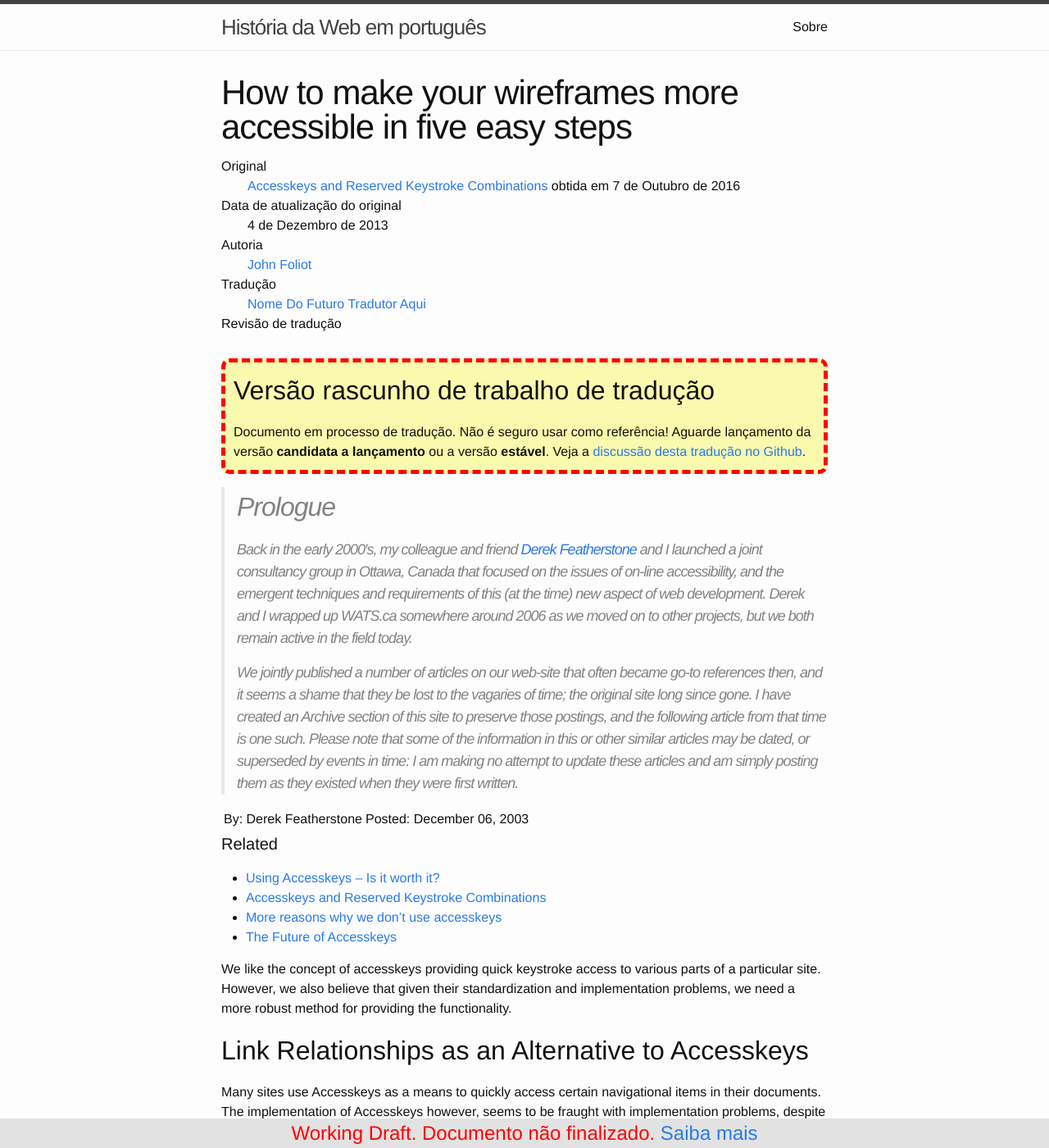
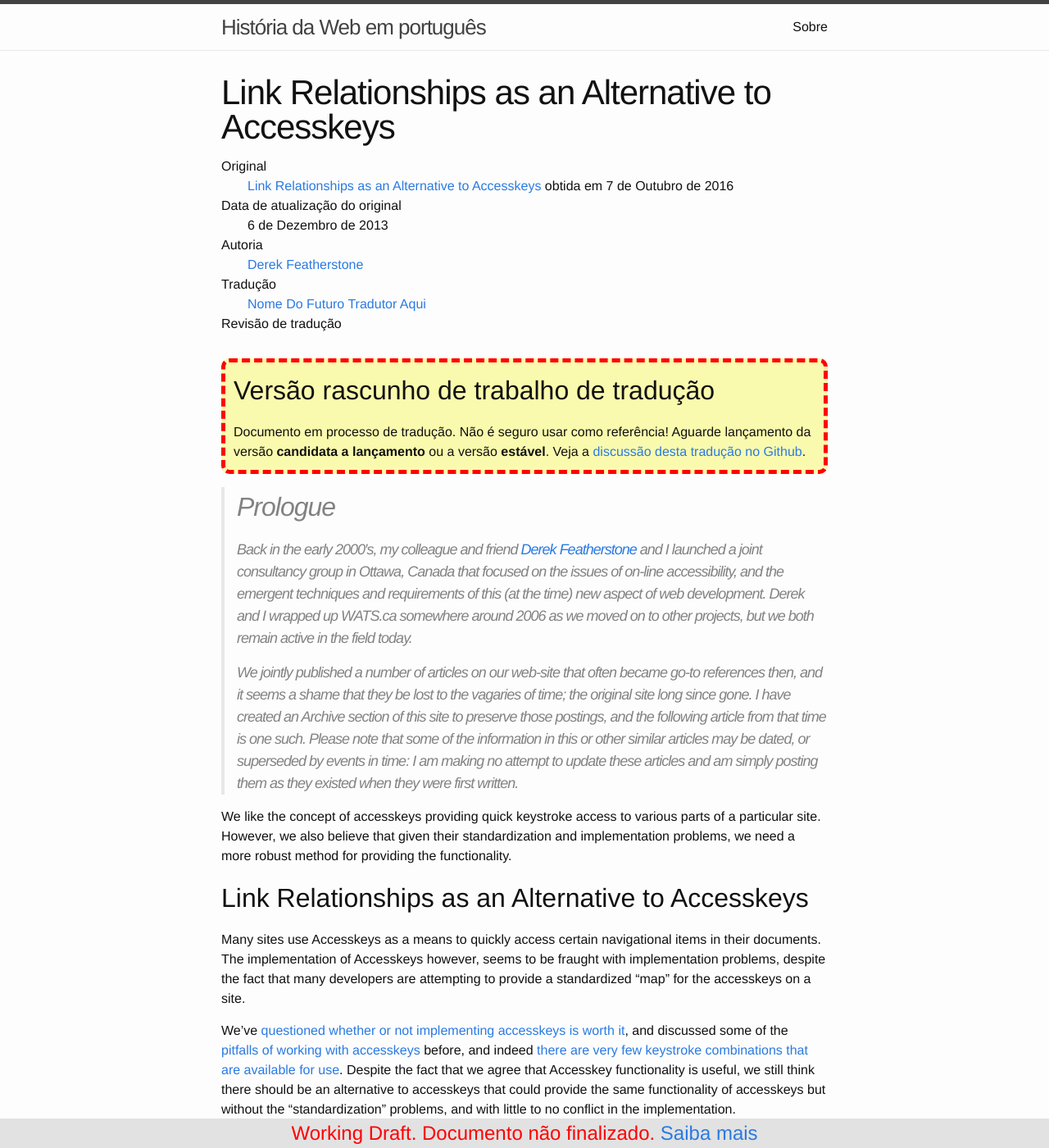
Before and after one commit to webiwg/historia-web-pt, a Jekyll site: the page built from especialista/john-foliot/links-rel-como-alternativa-accesskeys/index.md, in a window 1280 px wide and 1400 px high. Shown: the whole window at 82% size. Built offline with Jekyll 4.4.1, drawn with Linux system fonts in a browser that asks for light colours; some of the changed text lies outside the part shown.

Commit message:
#6 #7 #8 #9 #10: preparação, identacao de demais textos, tags <kbd>, remoção de html desnecessário

````diff
--- a/especialista/john-foliot/links-rel-como-alternativa-accesskeys/index.md
+++ b/especialista/john-foliot/links-rel-como-alternativa-accesskeys/index.md
@@ -1,16 +1,15 @@
 ---
 layout: translation
-date: 2013-12-04 # Data de ultima atualização do original
-title: "How to make your wireframes more accessible in five easy steps" # Titulo traduzido
-description: "In a non-scientific study conducted in the summer of 2002, we researched
-the availability of available Accesskeys which had not already been reserved by various
-other software technologies which might be employed by various users. "
+date: 2013-12-06 # Data de ultima atualização do original
+title: "Link Relationships as an Alternative to Accesskeys" # Titulo traduzido
+description: "We like the concept of accesskeys providing quick keystroke access to various parts of a particular site.
+However, we also believe that given their standardization and implementation problems, we need a more robust method for providing the functionality."
 
-copyright: 'Copyright John Foliot, via WATS.ca' # Quem tem direitos de cópia
+copyright: 'Copyright Derek Featherstone, via WATS.ca' # Quem tem direitos de cópia
 license: null # Caso seja uma licença padrão (MIT, GPL...) por aqui
 license-custom: null # Caso a licença não seja uma padrão, por uma descrição curta dela aqui
 authors: [{
-    name: "John Foliot",
+    name: "Derek Featherstone",
     link: "https://twitter.com/johnfoliot"
 }]
 translators: [{
@@ -18,10 +17,10 @@ translators: [{
     link: "http://twitter.com/webiwg"
 }]
 reviewers: []
-discussion: https://github.com/webiwg/acessibilidade-web-pt/issues/11
+discussion: https://github.com/webiwg/historia-web-pt/issues/9
 original: {
-    title: "Accesskeys and Reserved Keystroke Combinations", # Titulo original, no idioma origial
-    link: "http://john.foliot.ca/accesskeys-and-reserved-keystroke-combinations/", # Link para documento original
+    title: "Link Relationships as an Alternative to Accesskeys", # Titulo original, no idioma origial
+    link: "http://john.foliot.ca/link-relationships-as-an-alternative-to-accesskeys/", # Link para documento original
     dateOfTranslation: "2016-10-07" # Data em que a tradução foi finalizada
 }
 isDraft: true
@@ -48,90 +47,70 @@ isReleaseCandidate: false
 > or superseded by events in time:
 > I am making no attempt to update these articles and am simply posting them as they existed when they were first written.
 
-By: Derek Featherstone | Posted: December 06, 2003
 
-#### Related
-
--   [Using Accesskeys – Is it worth
-    it?](//john.foliot.ca/using-accesskeys-is-it-worth-it/)
--   [Accesskeys and Reserved Keystroke
-    Combinations](//john.foliot.ca/accesskeys-and-reserved-keystroke-combinations/)
--   [More reasons why we don’t use
-    accesskeys](//john.foliot.ca/more-reasons-why-we-dont-use-accesskeys/)
--   [The Future of Accesskeys](//john.foliot.ca/the-future-of-accesskeys/)
-
-We like the concept of accesskeys providing quick keystroke access to various
-parts of a particular site. However, we also believe that given their
-standardization and implementation problems, we need a more robust method for
-providing the functionality.
+We like the concept of accesskeys providing quick keystroke access to various parts of a particular site.
+However, we also believe that given their standardization and implementation problems,
+we need a more robust method for providing the functionality.
 
 Link Relationships as an Alternative to Accesskeys
 --------------------------------------------------
 
-Many sites use Accesskeys as a means to quickly access certain navigational
-items in their documents. The implementation of Accesskeys however, seems to be
-fraught with implementation problems, despite the fact that many developers are
-attempting to provide a standardized “map” for the accesskeys on a site.
+Many sites use Accesskeys as a means to quickly access certain navigational items in their documents.
+The implementation of Accesskeys however,
+seems to be fraught with implementation problems,
+despite the fact that many developers are attempting to provide a standardized "map" for the accesskeys on a site.
 
-We’ve [questioned whether or not implementing accesskeys is worth
-it](//john.foliot.ca/using-accesskeys-is-it-worth-it/), and discussed some of
-the [pitfalls of working with
-accesskeys](//john.foliot.ca/more-reasons-why-we-dont-use-accesskeys/) before,
-and indeed [there are very few keystroke combinations that are available for
-use](//john.foliot.ca/accesskeys-and-reserved-keystroke-combinations/). Despite
-the fact that we agree that Accesskey functionality is useful, we still think
-there should be an alternative to accesskeys that could provide the same
-functionality of accesskeys but without the “standardization” problems, and with
-little to no conflict in the implementation.
+We’ve [questioned whether or not implementing accesskeys is worth it](//john.foliot.ca/using-accesskeys-is-it-worth-it/),
+and discussed some of the [pitfalls of working with accesskeys](//john.foliot.ca/more-reasons-why-we-dont-use-accesskeys/) before,
+and indeed [there are very few keystroke combinations that are available for use](//john.foliot.ca/accesskeys-and-reserved-keystroke-combinations/).
+Despite the fact that we agree that Accesskey functionality is useful,
+we still think there should be an alternative to accesskeys that could provide the same functionality of accesskeys but without the “standardization” problems,
+and with little to no conflict in the implementation.
+
 
 Accesskey Standardization
 -------------------------
 
-Accesskeys are usually defined for a few very common items found in web sites
-such as: Home page, Skip Navigation, Table of contents, Search, Terms of use,
-Contact, Feedback, Copyright, Accessibility statement, and others. Although
-there may be some slight differences between some of these items (i.e., Contact
-vs. Feedback, Terms of Use vs. Copyright), it is forseeable that we come up with
-standard terms for these that could be used across sites.
+Accesskeys are usually defined for a few very common items found in web sites such as:
+Home page, Skip Navigation, Table of contents, Search, Terms of use, Contact, Feedback, Copyright, Accessibility statement, and others.
+Although there may be some slight differences between some of these items
+(i.e., Contact vs. Feedback, Terms of Use vs. Copyright),
+it is forseeable that we come up with standard terms for these that could be used across sites.
 
 This functionality already exists via the underused `link` element.
 
-Many of these commonly accessed items are predefined as [valid link relationship
-types](//www.w3.org/TR/html4/types.html#type-links). So why not expand on those
-relationships to include oft used accesskey relationships? Then we could all
-embed the data in the head of our documents:
+Many of these commonly accessed items are predefined as [valid link relationship types](//www.w3.org/TR/html4/types.html#type-links).
+So why not expand on those relationships to include oft used accesskey relationships?
+Then we could all embed the data in the head of our documents:
 
-` <link rel="home" href="/"  /> <link rel="copyright" href="/policies/" /> <link rel="search"  href="/search/" /> <link rel="contact"  href="/contact/" /> <link rel="accessibility"  href="/accessibility/" />`
+```html
+   <link rel="home" href="/"  />
+   <link rel="copyright" href="/policies/" />
+   <link rel="search"  href="/search/" />
+   <link rel="contact"  href="/contact/" />
+   <link rel="accessibility"  href="/accessibility/" />
+```
 
 Now that the relationship and the target is defined, we move to implementation.
 
 Allowing Keystroke access to Link Relationships
 -----------------------------------------------
 
-An ongoing problem with accesskey implementation is avoiding conflict with other
-pre-defined keystrokes. Rather than allowing the user agent to predetermine the
-method by which accesskeys are invoked (Alt + \_ in PC Internet Explorer,
-Netscape, Mozilla, Ctrl/Cmd + \_ in Mac IE/Netscape/Mozilla, Shift + Esc + \_ in
-PC and Mac Opera) perhaps we should take a page from many pieces of adaptive
-technology and allow the keystroke combination to be customized by the end user.
+An ongoing problem with accesskey implementation is avoiding conflict with other pre-defined keystrokes.
+Rather than allowing the user agent to predetermine the method by which accesskeys are invoked
+(Alt + \_ in PC Internet Explorer, Netscape, Mozilla, Ctrl/Cmd + \_ in Mac IE/Netscape/Mozilla, Shift + Esc + \_ in PC and Mac Opera)
+perhaps we should take a page from many pieces of adaptive technology and allow the keystroke combination to be customized by the end user.
 
-Instead of defining the key to be used itself we have defined the target. Now
-all we need is to allow for the end user to choose how they wish to define the
-keystrokes.
+Instead of defining the key to be used itself we have defined the target.
+Now all we need is to allow for the end user to choose how they wish to define the keystrokes.
 
-This eliminates problems with accesskeys being defined differently across sites
-all over the World Wide Web. I would love for the ability to always make Ctrl +
-Shift + H take me to the home page of the site I am on, Ctrl + Shift + S to take
-me to search for that site, and for Ctrl + Shift + C to take me to the contact
-page/form.
+This eliminates problems with accesskeys being defined differently across sites all over the World Wide Web.
+I would love for the ability to always make Ctrl + Shift + H take me to the home page of the site I am on,
+Ctrl + Shift + S to take me to search for that site,
+and for Ctrl + Shift + C to take me to the contact page/form.
 
-As users, we could all get our own way, and we don’t have to learn how to have
-keystroke access to everyone’s site, we just learn how to do it within our
-preferred “smart” user agent. As developers, we could work to define
-relationships and targets rather than keystrokes that may or may not conflict
-with keystrokes already defined within a user agent or other piece of
-technology.
+As users, we could all get our own way, and we don’t have to learn how to have keystroke access to everyone’s site,
+we just learn how to do it within our preferred “smart” user agent.
+As developers, we could work to define relationships and targets rather than keystrokes that may or may not conflict with keystrokes already defined within a user agent or other piece of technology.
 
-This would appear to be consistent with various components of the [User Agent
-Accessibility Guidelines](//www.w3.org/TR/UAAG10/) in terms of providing user
-definable keystroke access to various user agent functions.
+This would appear to be consistent with various components of the [User Agent Accessibility Guidelines](//www.w3.org/TR/UAAG10/) in terms of providing user definable keystroke access to various user agent functions.
````
Also changed, not shown: especialista/john-foliot/accesskeys-e-combinacoes-de-teclas-reservadas/index.md (+1 -1 lines), especialista/john-foliot/futuro-das-accesskeys/index.md (+3 -3 lines), especialista/john-foliot/mais-razoes-de-nao-usarmos-accesskeys/index.md (+90 -125 lines), especialista/john-foliot/usar-accesskeys-vale-a-pena/index.md (+38 -50 lines).
